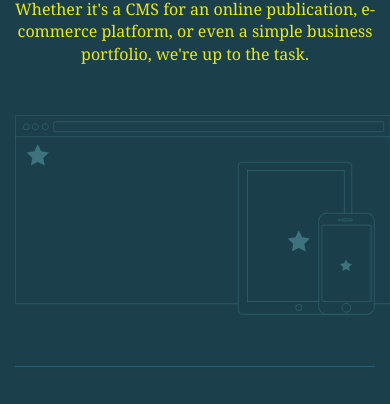
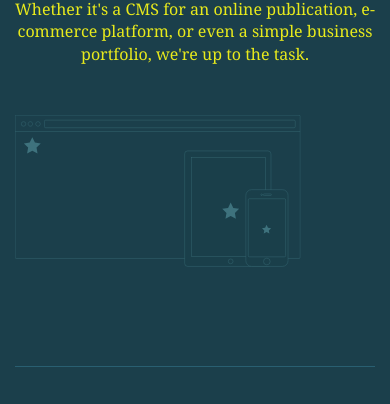
Before and after one commit to HashCookies/hashcookies.github.io, a Jekyll site: the page built from services.html, in a window 390 px wide. Shown: the part 379-783 px from the top of the page. Built offline with Jekyll 4.4.1, drawn with Linux system fonts in a browser that asks for light colours; nearby versions of some CDN libraries; comment, search, counter and statistics services are not loaded.

Commit message:
Fixing services-block SVG #mobile

```diff
--- a/_sass/_style.scss
+++ b/_sass/_style.scss
@@ -2116,7 +2116,7 @@ and (orientation : landscape) {
 	#browser-frames {
 		height: 200px;
 		svg {
-			-webkit-transform: scale(0.5);
+			-webkit-transform: scale(0.38);
 			-webkit-transform-origin: top left;
 		}
 	}
```
